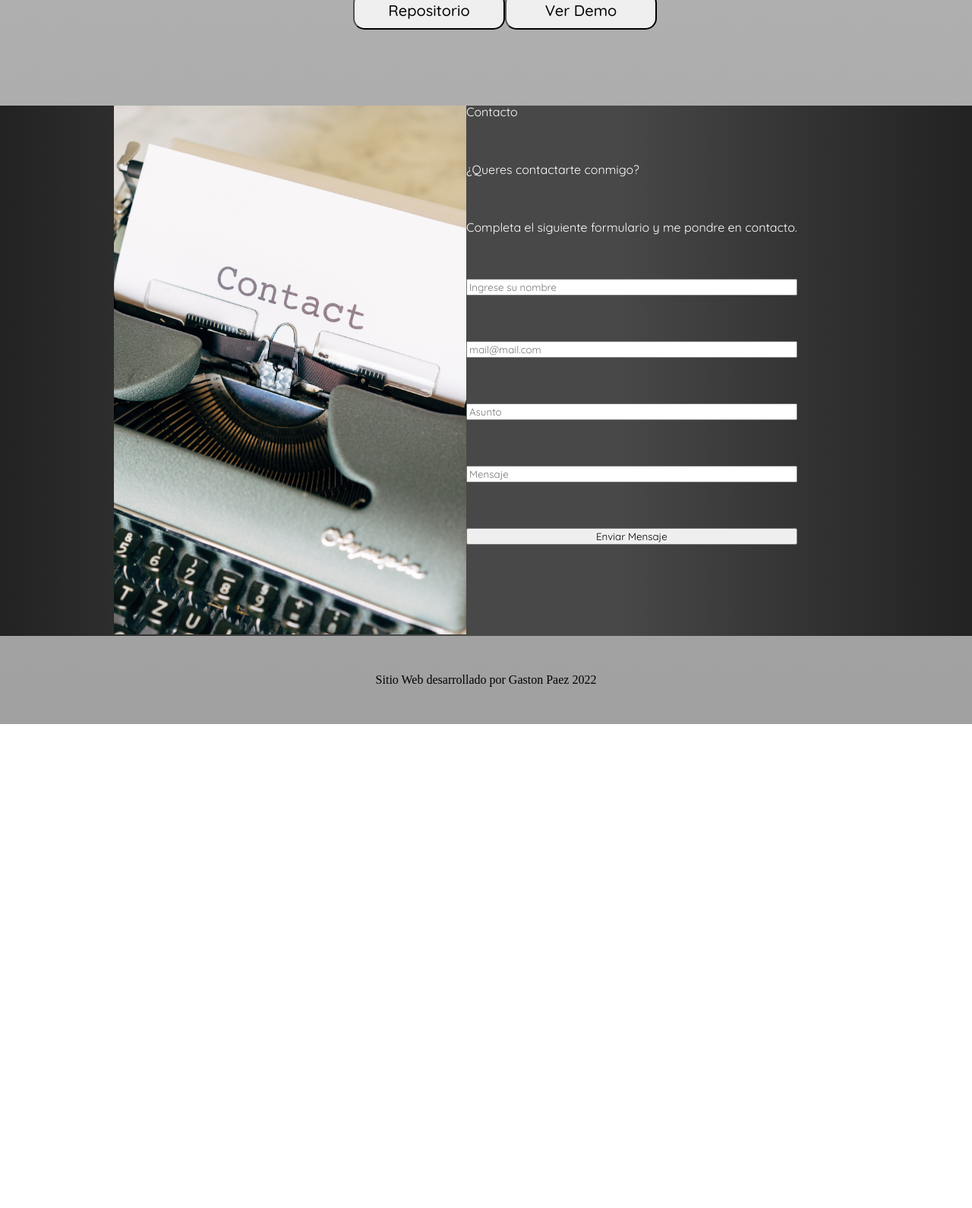
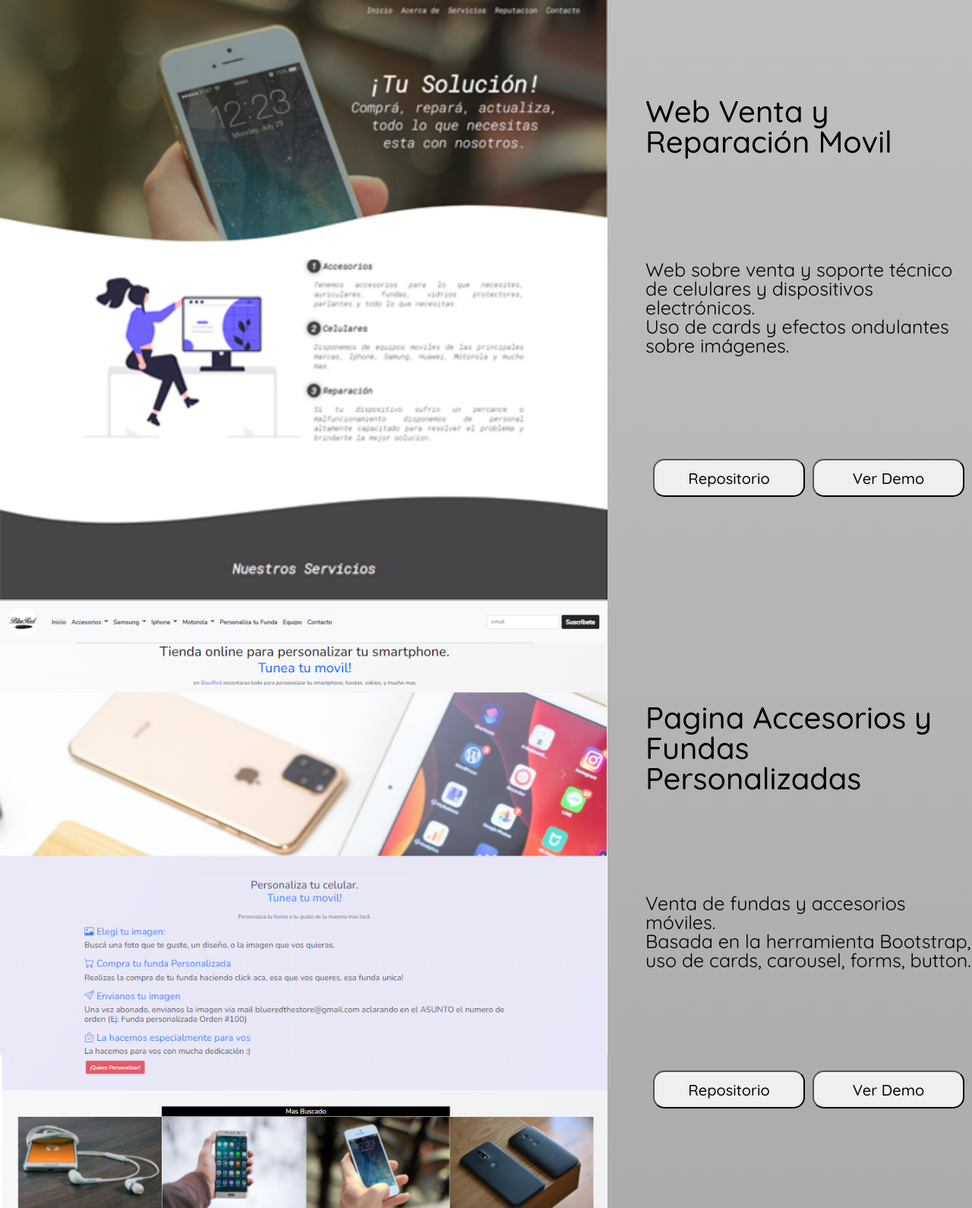
Before and after one commit to GastonPaez/Challenge_frontend_1, a plain HTML site: page index.html in a window 1280 px wide. Shown: the part 4806-6396 px from the top of the page at 76% size. Before the commit the page ends 5759 px from the top, so only its background shows below. Drawn offline with Linux system fonts and the light colour scheme.

Commit message:
new experience

```diff
--- a/index.html
+++ b/index.html
@@ -202,16 +202,33 @@
                     </div>
                 </div>
             </div>
+
             <div class="experience-article">
                 <div class="experience-image">
-                    <img src="" alt="">
+                    <img src="./images/experience/fix_phone_1.png" alt="">
                 </div>
                 <div class="experience-article-info">
-                    <h1 class="article-title"></h1>
-                    <p class="article-subtitle"></p>
+                    <h1 class="article-title">Web Venta y Reparación Movil</h1>
+                    <p class="article-subtitle">Web sobre venta y soporte técnico de celulares y dispositivos electrónicos.
+                         <br> Uso de cards y efectos ondulantes sobre imágenes.</p>
                     <div class="article-buttons">
                         <button class="bt-repo">Repositorio</button>
-                        <button class="bt-demo">Ver Demo</button>
+                        <a href="https://gastonpaez.github.io/fix_phone-site/"><button class="bt-demo">Ver Demo</button></a>
+                    </div>
+                </div>
+            </div>
+
+            <div class="experience-article">
+                <div class="experience-image">
+                    <img src="./images/experience/bluered_thestore.png" alt="">
+                </div>
+                <div class="experience-article-info">
+                    <h1 class="article-title">Pagina Accesorios y Fundas Personalizadas</h1>
+                    <p class="article-subtitle">Venta de fundas y accesorios móviles.
+                        <br> Basada en la herramienta Bootstrap, uso de cards, carousel, forms, button.</p>
+                    <div class="article-buttons">
+                        <button class="bt-repo">Repositorio</button>
+                        <a href="https://gastonpaez.github.io/bluered_the_store/"><button class="bt-demo">Ver Demo</button></a>
                     </div>
                 </div>
             </div>
```
Also changed, not shown: images/experience/blender_2.png (added), images/experience/bluered_thestore.png (added), images/experience/fix_phone_1.png (added), images/experience/scrapy_score.png (added), images/experience/web2-1.jpg (added), images/experience/web2-2.jpg (added), 1 other file.
